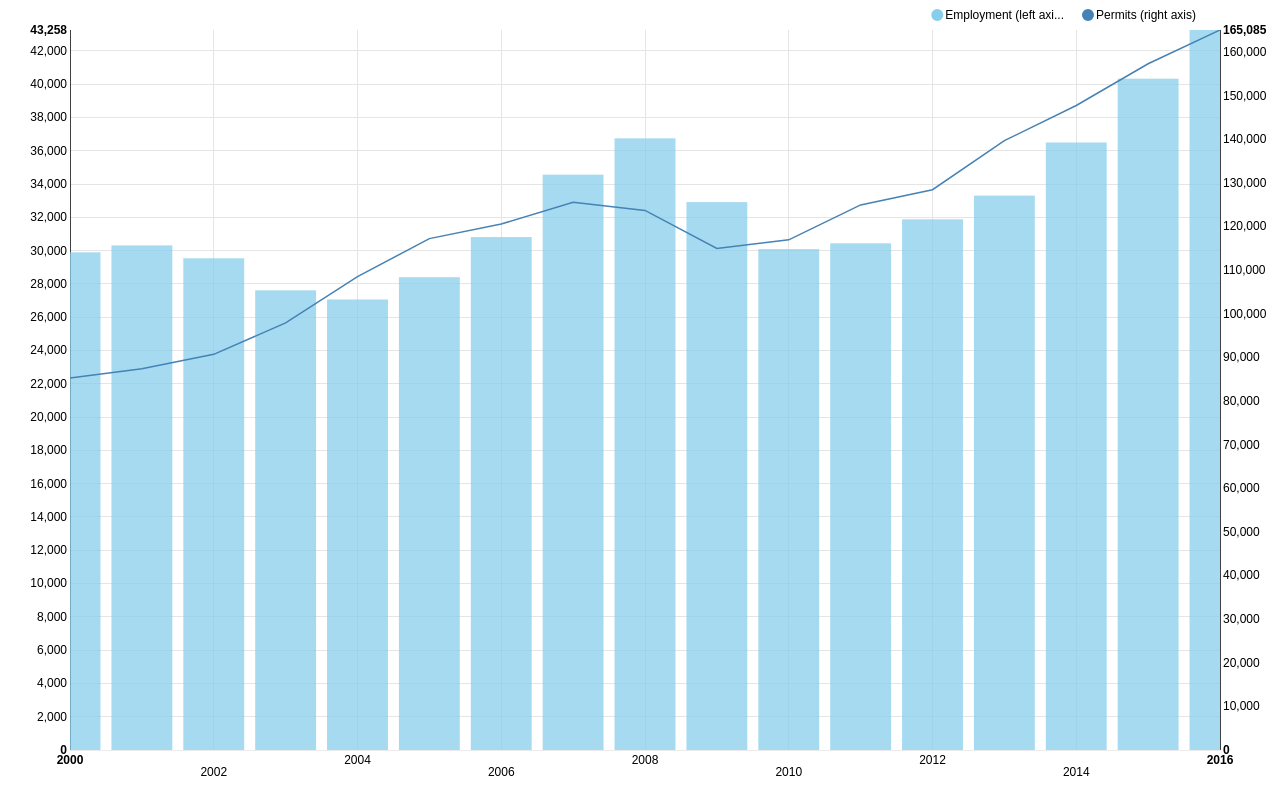
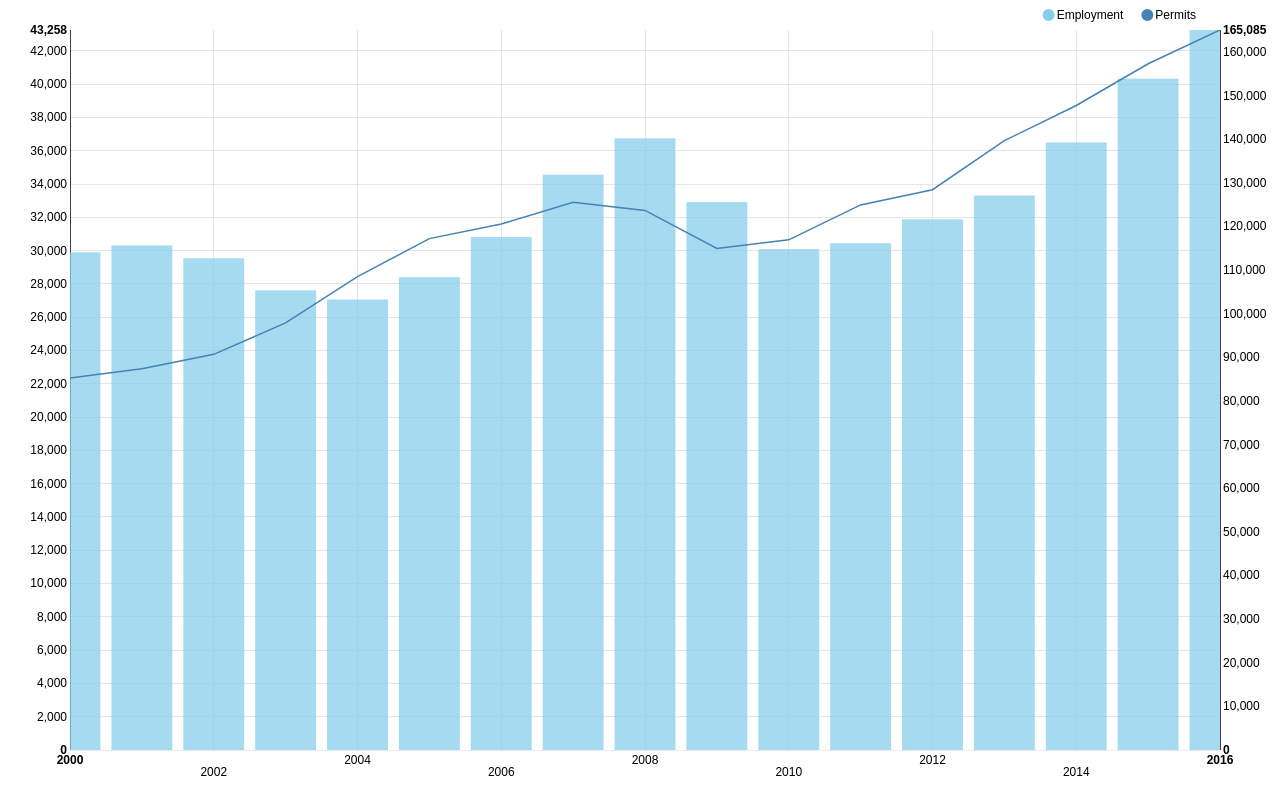
Before and after one commit to NYCDOB/NVD3_DOB, a website: page examples/ConstructionEmployment_Permits_2000_2016.html in a window 1280 px wide. Drawn offline with nearby package versions, Linux system fonts and the light colour scheme.

Commit message:
Update ConstructionEmployment_Permits_2000_2016.html

```diff
--- a/examples/ConstructionEmployment_Permits_2000_2016.html
+++ b/examples/ConstructionEmployment_Permits_2000_2016.html
@@ -132,8 +132,9 @@
 				bottom: 50,
 				left: 70
 			})
-			.options({focusEnable: false});
-            //.legendRightAxisHint(' [right axis]')
+			.options({focusEnable: false})
+			.legendLeftAxisHint('')
+            		.legendRightAxisHint('');
             //.color(d3.scale.category10().range());
 
 		<!-- chart.xAxis.tickFormat(function(d) { -->
```
